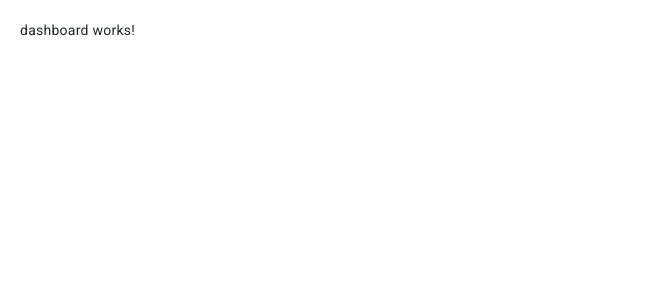
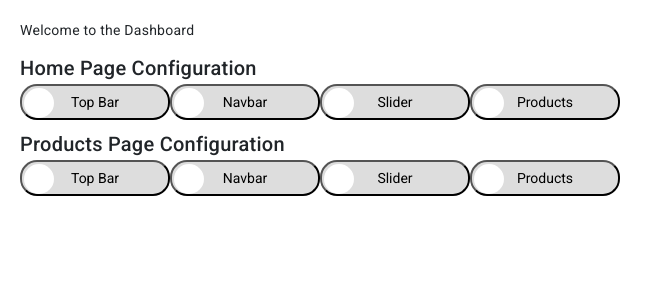
Before and after one commit to nagarajuthandu/Angular-common-web-site, an Angular app: page /admin/dashboard in a window 1280 px wide. Shown: the top 300 px of the page, without its empty margins (0-663 px from the left). Built offline with nearby package versions, Linux system fonts and the light colour scheme.

Commit message:
dashboard confuration updated

```diff
--- a/src/app/Admin/dashboard/dashboard.component.html
+++ b/src/app/Admin/dashboard/dashboard.component.html
@@ -1 +1,17 @@
-<p>dashboard works!</p>
+<!-- src/app/app.component.html -->
+<div class="mb-2">
+    <p>Welcome to the Dashboard</p>
+    <h2 class="mb-0">Home Page Configuration</h2>
+    <app-toggle-button label="Top Bar" (toggleChange)="onHomeTopBarToggle($event)"></app-toggle-button>
+    <app-toggle-button label="Navbar" (toggleChange)="onHomeNavbarToggle($event)"></app-toggle-button>
+    <app-toggle-button label="Slider" (toggleChange)="onHomeSliderToggle($event)"></app-toggle-button>
+    <app-toggle-button label="Products" (toggleChange)="onHomeProductsToggle($event)"></app-toggle-button>
+  </div>
+
+  <div class="mb-2">
+    <h2 class="mb-0">Products Page Configuration</h2>
+    <app-toggle-button label="Top Bar" (toggleChange)="onProductsTopBarToggle($event)"></app-toggle-button>
+    <app-toggle-button label="Navbar" (toggleChange)="onProductsNavbarToggle($event)"></app-toggle-button>
+    <app-toggle-button label="Slider" (toggleChange)="onProductsSliderToggle($event)"></app-toggle-button>
+    <app-toggle-button label="Products" (toggleChange)="onProductsProductsToggle($event)"></app-toggle-button>
+  </div>
--- a/src/app/Admin/dashboard/dashboard.component.ts
+++ b/src/app/Admin/dashboard/dashboard.component.ts
@@ -6,5 +6,57 @@ import { Component } from '@angular/core';
   styleUrls: ['./dashboard.component.css']
 })
 export class DashboardComponent {
+// Home Page Configuration
+isHomeTopBarVisible: boolean = true;
+isHomeNavbarVisible: boolean = true;
+isHomeSliderVisible: boolean = true;
+isHomeProductsVisible: boolean = true;
 
+// Products Page Configuration
+isProductsTopBarVisible: boolean = true;
+isProductsNavbarVisible: boolean = true;
+isProductsSliderVisible: boolean = true;
+isProductsProductsVisible: boolean = true;
+
+// Handlers for Home Page Configuration
+onHomeTopBarToggle(isChecked: boolean): void {
+  this.isHomeTopBarVisible = isChecked;
+  // Add logic for handling the change in Home Page Top Bar visibility
 }
+
+onHomeNavbarToggle(isChecked: boolean): void {
+  this.isHomeNavbarVisible = isChecked;
+  // Add logic for handling the change in Home Page Navbar visibility
+}
+
+onHomeSliderToggle(isChecked: boolean): void {
+  this.isHomeSliderVisible = isChecked;
+  // Add logic for handling the change in Home Page Slider visibility
+}
+
+onHomeProductsToggle(isChecked: boolean): void {
+  this.isHomeProductsVisible = isChecked;
+  // Add logic for handling the change in Home Page Products visibility
+}
+
+// Handlers for Products Page Configuration
+onProductsTopBarToggle(isChecked: boolean): void {
+  this.isProductsTopBarVisible = isChecked;
+  // Add logic for handling the change in Products Page Top Bar visibility
+}
+
+onProductsNavbarToggle(isChecked: boolean): void {
+  this.isProductsNavbarVisible = isChecked;
+  // Add logic for handling the change in Products Page Navbar visibility
+}
+
+onProductsSliderToggle(isChecked: boolean): void {
+  this.isProductsSliderVisible = isChecked;
+  // Add logic for handling the change in Products Page Slider visibility
+}
+
+onProductsProductsToggle(isChecked: boolean): void {
+  this.isProductsProductsVisible = isChecked;
+  // Add logic for handling the change in Products Page Products visibility
+}
+}
--- a/src/app/app.component.html
+++ b/src/app/app.component.html
@@ -1,2 +1 @@
-
 <router-outlet></router-outlet>
--- a/src/app/app.module.ts
+++ b/src/app/app.module.ts
@@ -27,6 +27,7 @@ import { AdminPageComponent } from './Admin/admin-page/admin-page.component';
 import { LeftNavComponent } from './Admin/left-nav/left-nav.component';
 import { DashboardComponent } from './Admin/dashboard/dashboard.component';
 import { ServiceCrudComponent } from './Admin/crud/services/services.component';
+import { ToggleButtonComponent } from './form-components/toggle-button/toggle-button.component';
 @NgModule({
   declarations: [
     AppComponent,
@@ -45,7 +46,8 @@ import { ServiceCrudComponent } from './Admin/crud/services/services.component';
     AdminPageComponent,
     LeftNavComponent,
     DashboardComponent,
-    ServiceCrudComponent
+    ServiceCrudComponent,
+    ToggleButtonComponent
   ],
   imports: [
     BrowserModule,
--- /dev/null
+++ b/src/app/form-components/toggle-button/toggle-button.component.css
@@ -0,0 +1,30 @@
+button {
+  position: relative;
+  display: inline-block;
+  width: 150px;
+  height: 36px;
+  background-color: #ddd;
+  border-radius: 17px;
+  cursor: pointer;
+  transition: background-color 0.3s;
+}
+
+button:before {
+  content: '';
+  position: absolute;
+  width: 30px;
+  height: 30px;
+  background-color: #fff;
+  border-radius: 50%;
+  top: 2px;
+  left: 2px;
+  transition: transform 0.3s;
+}
+
+button.active {
+  background-color: #4caf50;
+}
+
+button.active:before {
+  transform: translateX(110px);
+}
--- /dev/null
+++ b/src/app/form-components/toggle-button/toggle-button.component.html
@@ -0,0 +1,3 @@
+<button (click)="onToggle()" [ngClass]="{ 'active': isChecked }">
+  {{ label }}
+  </button>
--- /dev/null
+++ b/src/app/form-components/toggle-button/toggle-button.component.ts
@@ -0,0 +1,17 @@
+import { Component,Output,EventEmitter,Input } from '@angular/core';
+
+@Component({
+  selector: 'app-toggle-button',
+  templateUrl: './toggle-button.component.html',
+  styleUrls: ['./toggle-button.component.css']
+})
+export class ToggleButtonComponent {
+  @Input() label: string = '';
+  @Output() toggleChange = new EventEmitter<boolean>();
+  isChecked = false;
+
+  onToggle(): void {
+    this.isChecked = !this.isChecked;
+    this.toggleChange.emit(this.isChecked);
+  }
+}
```
Also changed, not shown: 1 other file (tests, documents, lock files or other folders).
